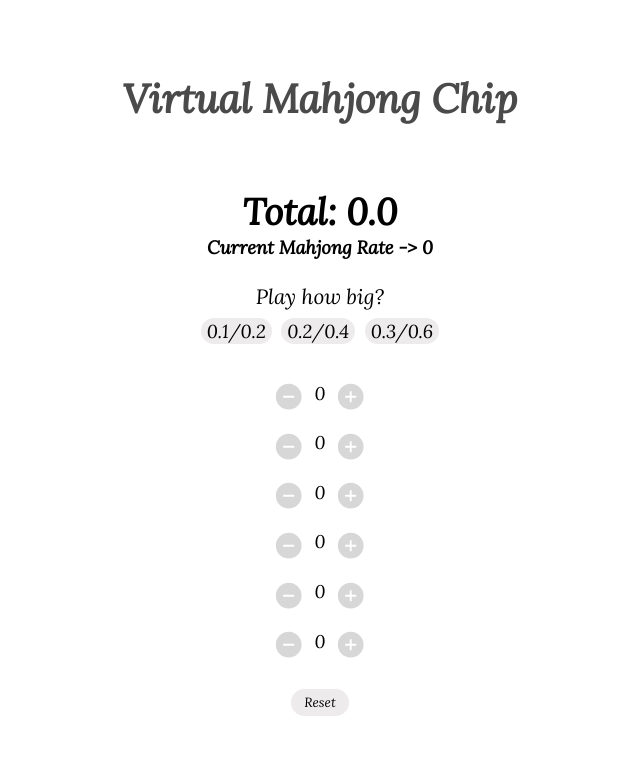
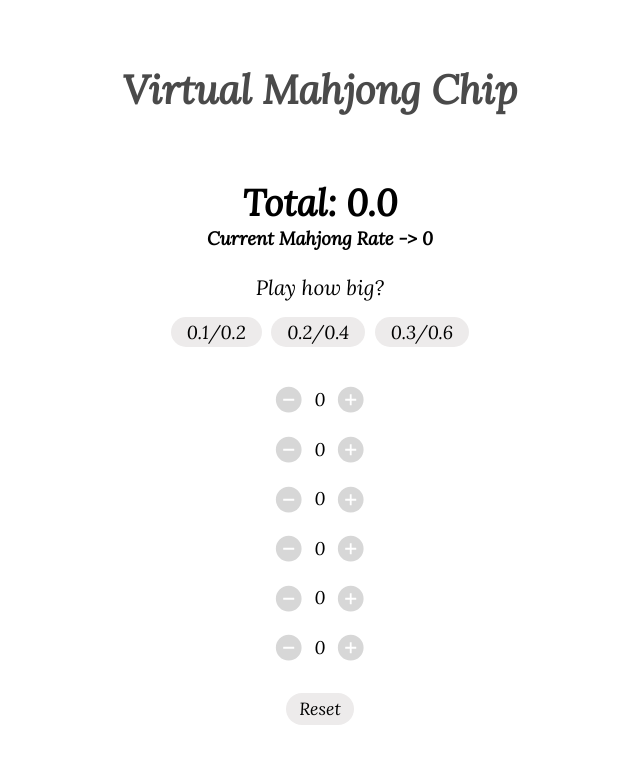
Before and after one commit to wayne-wh/Virtual-Mahjong-Chip, a React (Create React App) app: page / in a window 1280 px wide. Shown: the top 764 px of the page, without its empty margins (320-960 px from the left). Built offline with nearby package versions, Linux system fonts and the light colour scheme.

Commit message:
gave css styling to buttons

```diff
--- a/src/index.css
+++ b/src/index.css
@@ -48,7 +48,7 @@ body {
 .multiplier-buttons-div {
   display: flex;
   flex-direction: row;
-  margin-top: 0.5rem;
+  margin-top: 1rem;
   margin-bottom: 0.5rem;
 }
 
@@ -59,6 +59,7 @@ body {
   margin-left: 0.3rem;
   margin-right: 0.3rem;
   font-size: 90%;
+  padding: 0.2rem 1rem 0.2rem 1rem;
 }
 
 .increment-decrement {
@@ -78,7 +79,7 @@ body {
 }
 
 .increment-decrement-amount {
-  margin-top: 0.3rem;
+  margin-top: 0.5rem;
 }
 
 .reset-container {
@@ -93,4 +94,5 @@ body {
   margin-left: 0.3rem;
   margin-right: 0.3rem;
   padding: 0.3rem 0.8rem 0.3rem 0.8rem;
+  font-size: 110%;
 }
```
